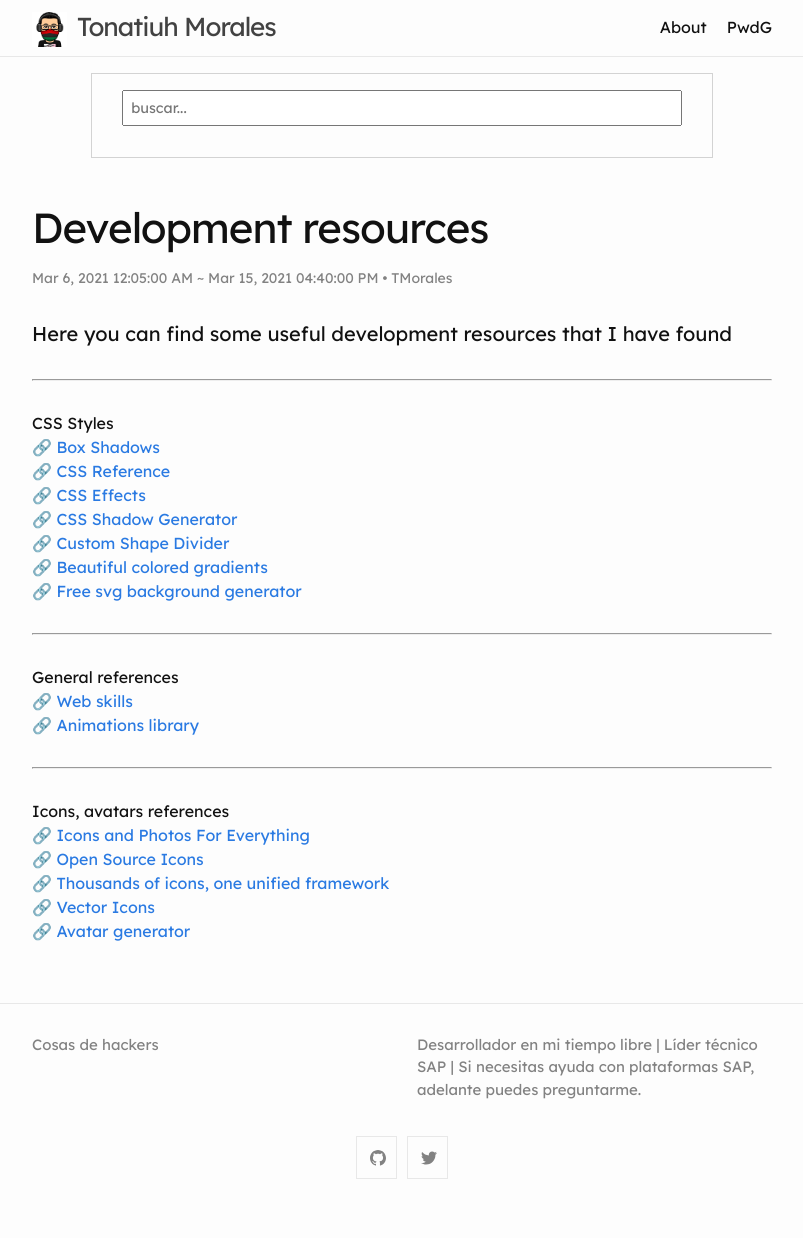
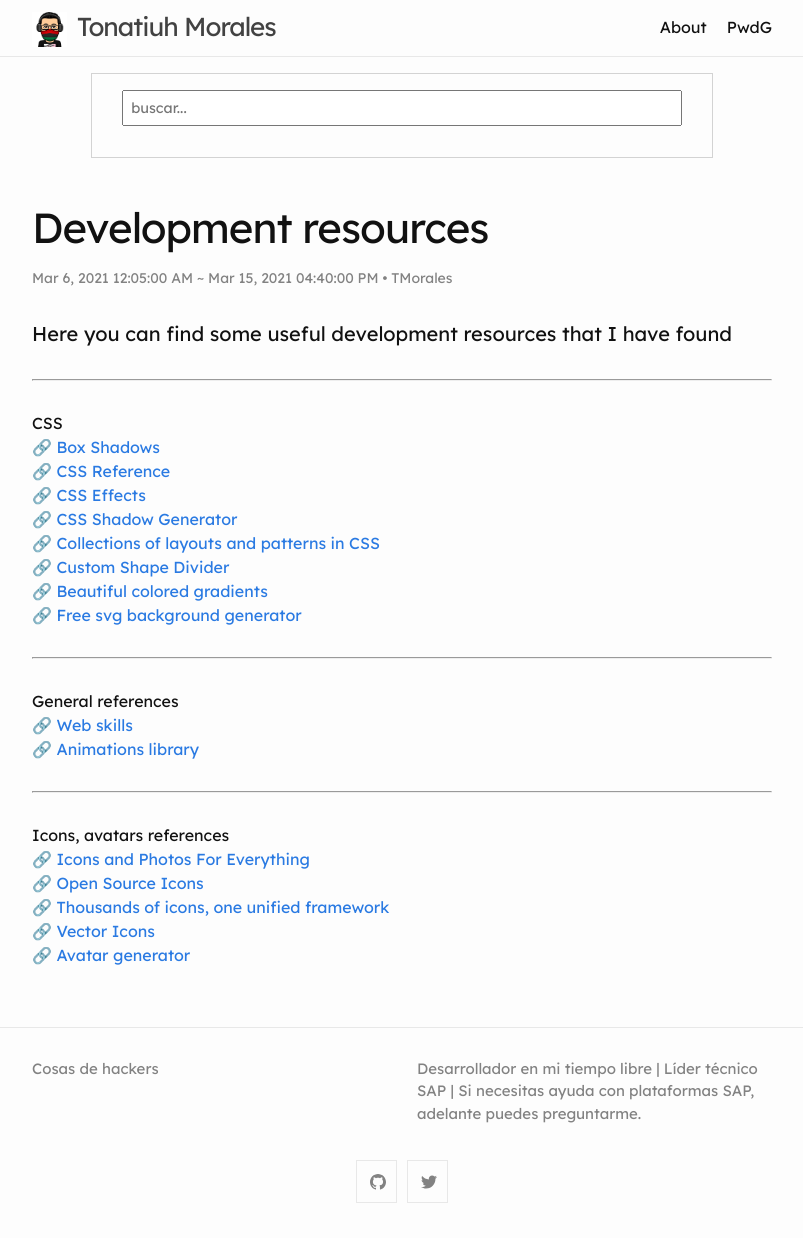
Before and after one commit to blackc0mb/blackc0mb.github.io, a Jekyll site: the page built from _posts/2021-03-05-resources.md, in a window 1280 px wide. Shown: the whole page, without its empty margins (238-1041 px from the left). Built offline with Jekyll 4.4.1, drawn with Linux system fonts in a browser that asks for light colours; comment, search, counter and statistics services are not loaded; before the commit the page ends 1214 px from its top, so only the background shows below that.

Commit message:
new resource added

```diff
--- a/_posts/2021-03-05-resources.md
+++ b/_posts/2021-03-05-resources.md
@@ -9,11 +9,12 @@ tag: resources
 ---
 #### Here you can find some useful development resources that I have found
 ---
-CSS Styles\
+CSS\
 🔗 <a href="https://box-shadow.dev/" target="_blank">Box Shadows</a>\
 🔗 <a href="https://cssreference.io/" target="_blank">CSS Reference</a>\
 🔗 <a href="https://emilkowalski.github.io/css-effects-snippets/" target="_blank">CSS Effects</a>\
 🔗 <a href="https://neumorphism.io/" target="_blank">CSS Shadow Generator</a>\
+🔗 <a href="https://csslayout.io/" target="_blank">Collections of layouts and patterns in CSS</a>\
 🔗 <a href="https://www.shapedivider.app/" target="_blank">Custom Shape Divider</a>\
 🔗 <a href="https://uigradients.com/" target="_blank">Beautiful colored gradients</a>\
 🔗 <a href="https://bgjar.com/" target="_blank">Free svg background generator</a>
```
